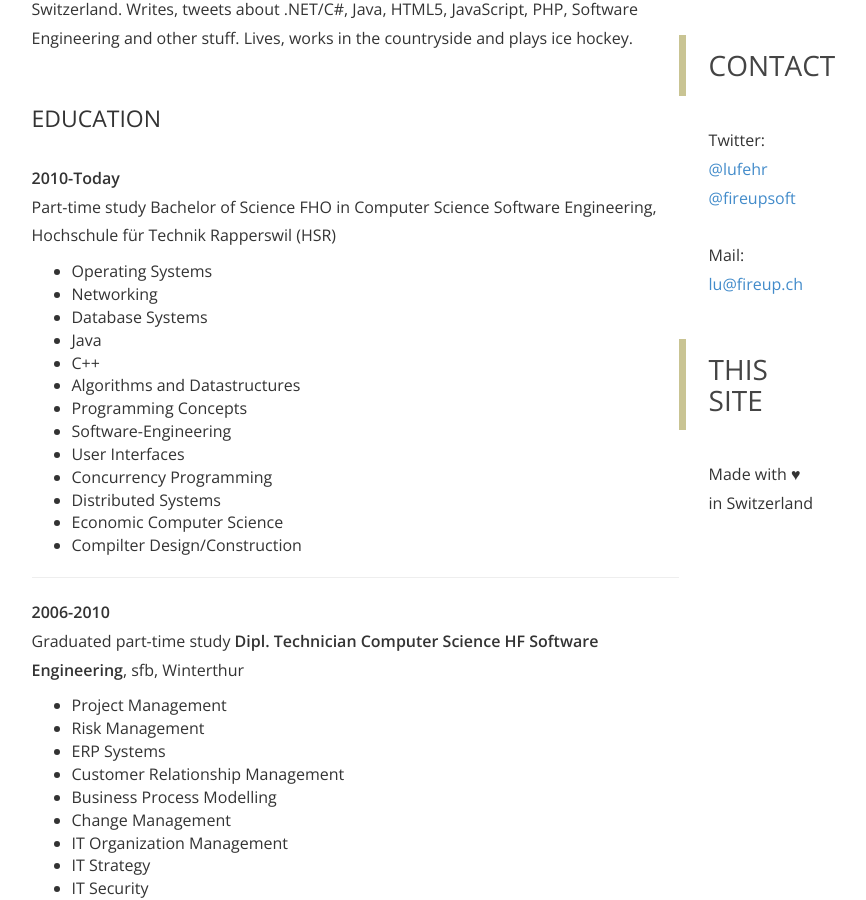
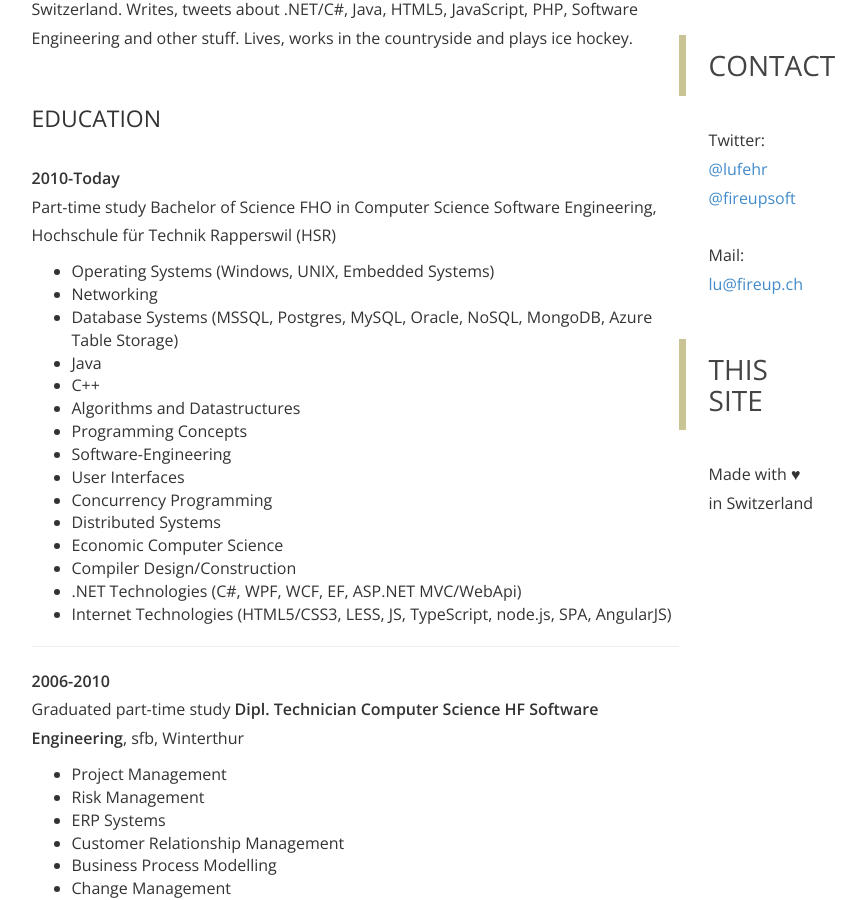
Before and after one commit to lufehr/lufehr.github.io, a Jekyll site: the page built from about.html, in a window 1280 px wide and 900 px high, scrolled down 587 px. Shown: the whole window, without its empty margins (136-1002 px from the left). Built offline with Jekyll 4.4.1, drawn with Linux system fonts in a browser that asks for light colours; Markdown is read by kramdown in place of the engine named in the settings; comment, search, counter and statistics services are not loaded.

Commit message:
about page updated

```diff
--- a/about.html
+++ b/about.html
@@ -18,9 +18,9 @@ permalink: about/
 					<strong>2010-Today</strong><br>
 					Part-time study Bachelor of Science FHO in Computer Science Software Engineering, Hochschule für Technik Rapperswil (HSR)
 					<ul>
-						<li>Operating Systems</li>
+						<li>Operating Systems (Windows, UNIX, Embedded Systems)</li>
 						<li>Networking</li>
-						<li>Database Systems</li>
+						<li>Database Systems (MSSQL, Postgres, MySQL, Oracle, NoSQL, MongoDB, Azure Table Storage)</li>
 						<li>Java</li>
 						<li>C++</li>
 						<li>Algorithms and Datastructures</li>
@@ -30,7 +30,9 @@ permalink: about/
 						<li>Concurrency Programming</li>
 						<li>Distributed Systems</li>
 						<li>Economic Computer Science</li>
-						<li>Compilter Design/Construction</li>
+						<li>Compiler Design/Construction</li>
+						<li>.NET Technologies (C#, WPF, WCF, EF, ASP.NET MVC/WebApi)</li>
+						<li>Internet Technologies (HTML5/CSS3, LESS, JS, TypeScript, node.js, SPA, AngularJS)
 					</ul>
 				</p>
 				<hr>
```
